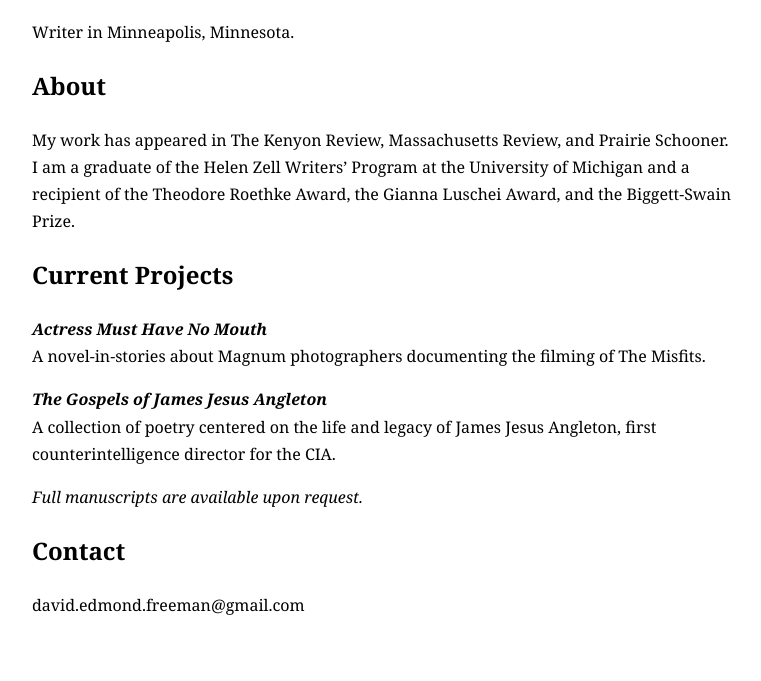
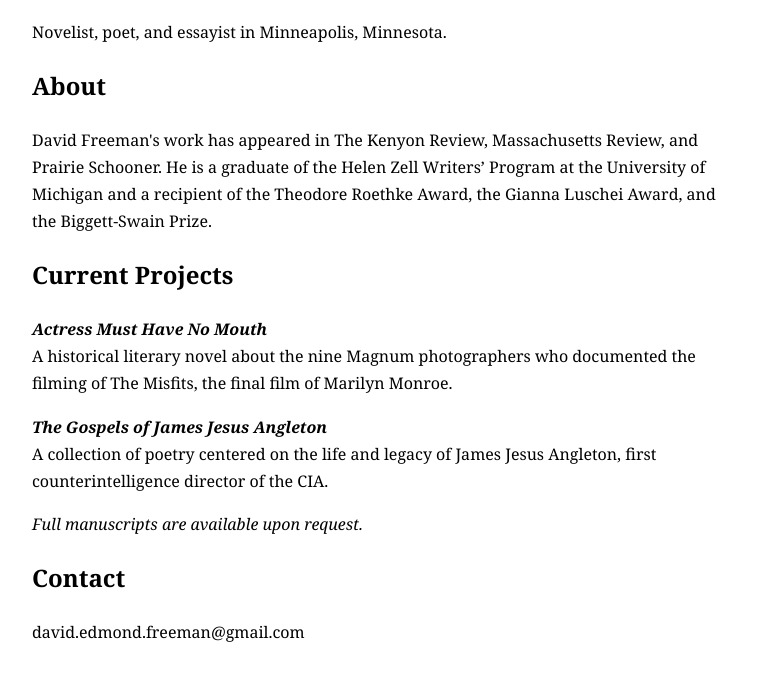
Before and after one commit to davidfreemanwriter/davidfreemanwriter.github.io, a plain HTML site: page index.html in a window 1280 px wide. Shown: the part 97-778 px from the top of the page, without its empty margins (258-1019 px from the left). Drawn offline with Linux system fonts and the light colour scheme.

Commit message:
Update index.html

```diff
--- a/index.html
+++ b/index.html
@@ -21,13 +21,13 @@
 
 <h1>David Freeman</h1>
 
-<p>Writer in Minneapolis, Minnesota.</p>
+<p>Novelist, poet, and essayist in Minneapolis, Minnesota.</p>
 
 <h2>About</h2>
 
 <p>
-My work has appeared in The Kenyon Review, Massachusetts Review, and Prairie Schooner.
-I am a graduate of the Helen Zell Writers’ Program at the University of Michigan
+David Freeman's work has appeared in The Kenyon Review, Massachusetts Review, and Prairie Schooner.
+He is a graduate of the Helen Zell Writers’ Program at the University of Michigan
 and a recipient of the Theodore Roethke Award, the Gianna Luschei Award, and the Biggett-Swain Prize.
 </p>
 
@@ -35,15 +35,15 @@
 
 <p>
 <b><i>Actress Must Have No Mouth</i></b><br>
-A novel-in-stories about Magnum photographers documenting
-the filming of The Misfits.
+A historical literary novel about the nine Magnum photographers who documented
+the filming of The Misfits, the final film of Marilyn Monroe.
 </p>
 
 <p>
 <b><i>The Gospels of James Jesus Angleton</i></b><br>
 A collection of poetry centered on the life and legacy
 of James Jesus Angleton, first counterintelligence director
-for the CIA.
+of the CIA.
 </p>
 
 <i>Full manuscripts are available upon request.</i>
```
